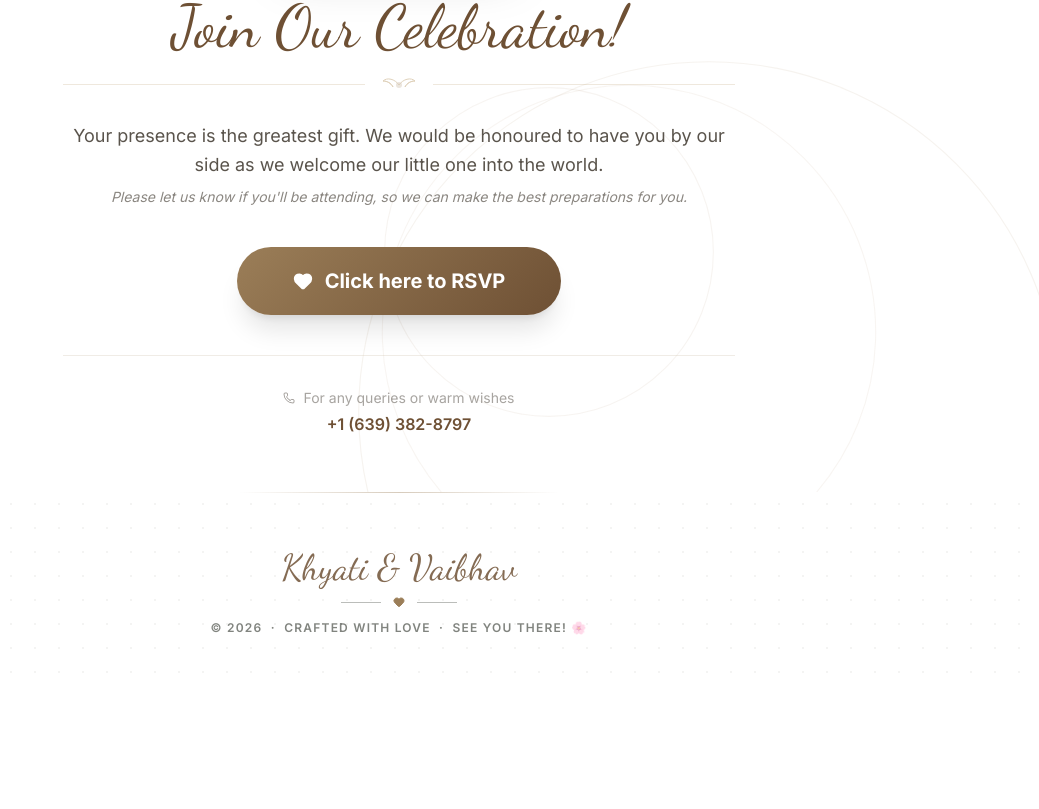
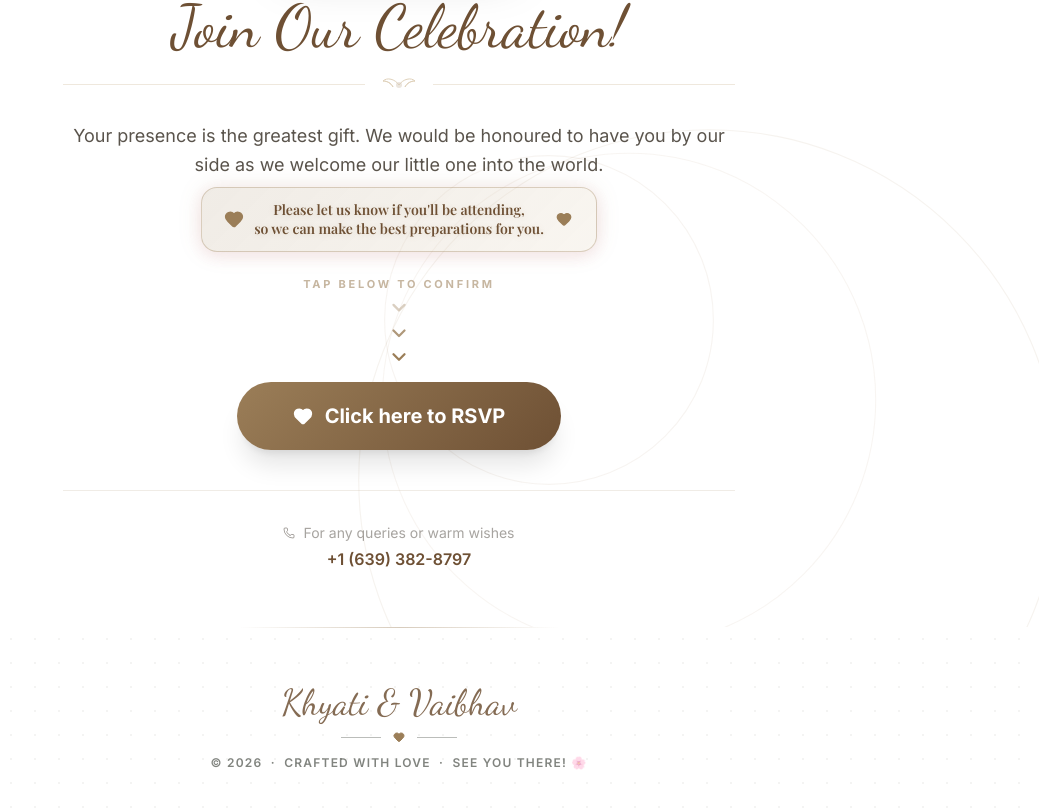
Before and after one commit to bhargav1997/Invitation-card-baby-shower, a Next.js app in the folder Project/: page / in a window 1280 px wide. Shown: the part 2961-3770 px from the top of the page, without its empty margins (241-1280 px from the left). Before the commit the page ends 3653 px from the top, so only its background shows below. Built offline with nearby package versions, Linux system fonts and the light colour scheme; a web font is replaced by a local one.

Commit message:
feat: add animated RSVP callout and directional guidance arrow to InvitationApp

```diff
--- a/Project/src/components/InvitationApp.tsx
+++ b/Project/src/components/InvitationApp.tsx
@@ -1240,9 +1240,64 @@ export default function InvitationApp() {
                         Your presence is the greatest gift. We would be honoured to have you by our side as we welcome our little one into
                         the world.
                      </p>
-                     <p className='mb-10 italic text-sm opacity-70' style={{ color: C.mauve }}>
-                        Please let us know if you'll be attending, so we can make the best preparations for you.
-                     </p>
+                     {/* ── Highlighted callout text ── */}
+                     <motion.div
+                        initial={{ opacity: 0, scale: 0.92 }}
+                        whileInView={{ opacity: 1, scale: 1 }}
+                        viewport={{ once: true }}
+                        transition={{ duration: 0.6, delay: 0.2 }}
+                        className='mb-6 mx-auto inline-flex items-center gap-3 px-6 py-3 rounded-2xl'
+                        style={{
+                           background: `linear-gradient(135deg, ${C.blush}55, ${C.champagne}44)`,
+                           border: `1.5px solid ${C.rose}55`,
+                           boxShadow: `0 0 24px ${C.rose}22, 0 4px 16px rgba(212,119,138,0.15)`,
+                        }}>
+                        <motion.span
+                           animate={{ scale: [1, 1.25, 1] }}
+                           transition={{ duration: 1.8, repeat: Infinity, ease: "easeInOut" }}>
+                           <Heart size={16} fill={C.rose} color={C.rose} />
+                        </motion.span>
+                        <p
+                           className='text-sm font-semibold leading-snug'
+                           style={{
+                              color: C.deepRose,
+                              fontFamily: "var(--font-playfair)",
+                              textShadow: `0 1px 6px ${C.rose}33`,
+                           }}>
+                           Please let us know if you&apos;ll be attending,
+                           <br />
+                           so we can make the best preparations for you.
+                        </p>
+                        <motion.span
+                           animate={{ scale: [1, 1.25, 1] }}
+                           transition={{ duration: 1.8, repeat: Infinity, ease: "easeInOut", delay: 0.9 }}>
+                           <Heart size={16} fill={C.rose} color={C.rose} />
+                        </motion.span>
+                     </motion.div>
+
+                     {/* ── Animated arrow pointing to RSVP button ── */}
+                     <motion.div
+                        className='flex flex-col items-center mb-5'
+                        initial={{ opacity: 0 }}
+                        whileInView={{ opacity: 1 }}
+                        viewport={{ once: true }}
+                        transition={{ delay: 0.5 }}>
+                        <motion.span
+                           className='text-[11px] uppercase tracking-[0.25em] font-bold mb-1'
+                           animate={{ opacity: [0.5, 1, 0.5] }}
+                           transition={{ duration: 1.6, repeat: Infinity, ease: "easeInOut" }}
+                           style={{ color: C.rose }}>
+                           tap below to confirm
+                        </motion.span>
+                        {[0, 0.18, 0.36].map((arrowDelay, idx) => (
+                           <motion.div
+                              key={idx}
+                              animate={{ y: [0, 6, 0], opacity: [0.3, 1, 0.3] }}
+                              transition={{ duration: 0.9, repeat: Infinity, ease: "easeInOut", delay: arrowDelay }}>
+                              <ChevronDown size={22} strokeWidth={2.5} style={{ color: C.rose }} />
+                           </motion.div>
+                        ))}
+                     </motion.div>
 
                      <motion.button
                         id='rsvp-btn'
```
